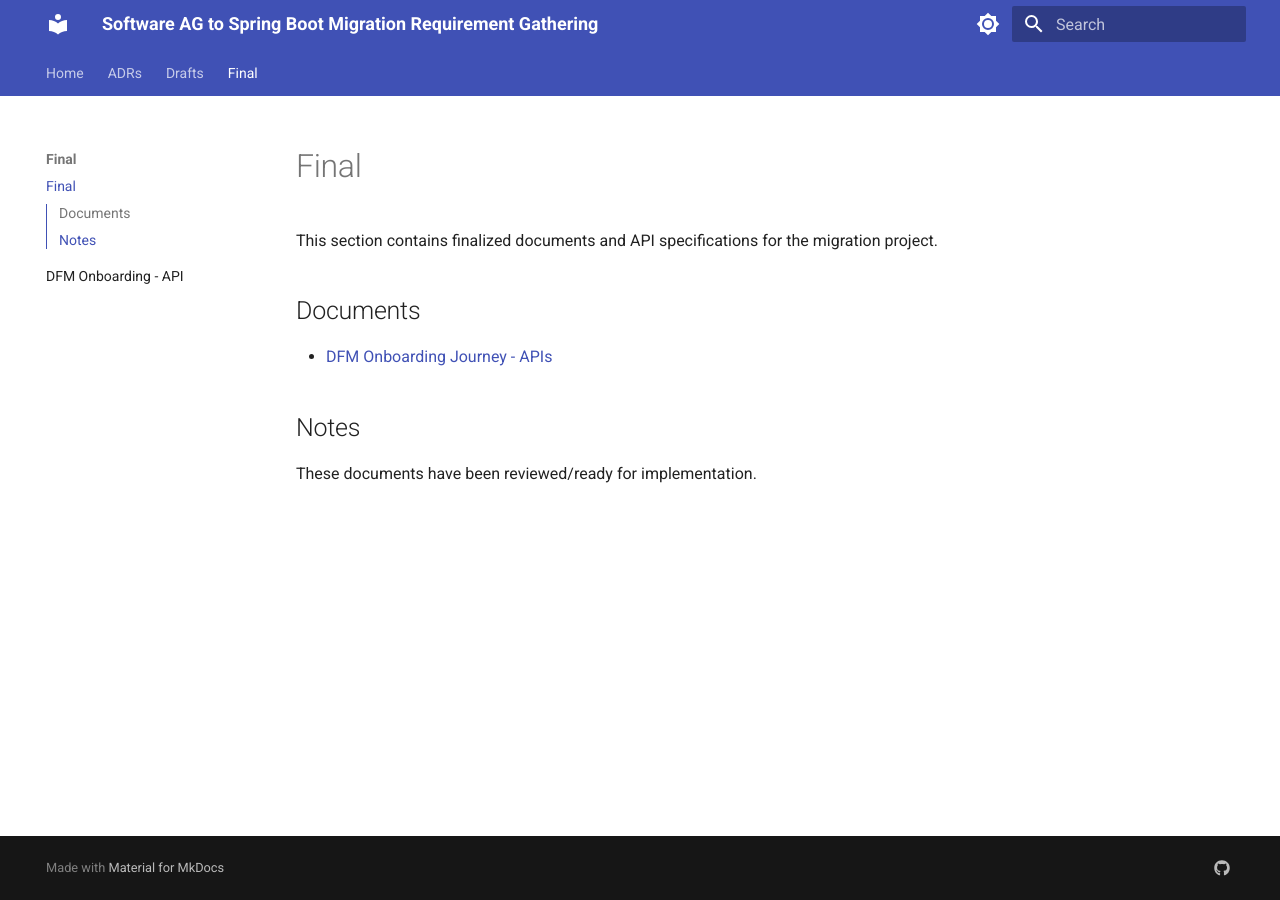
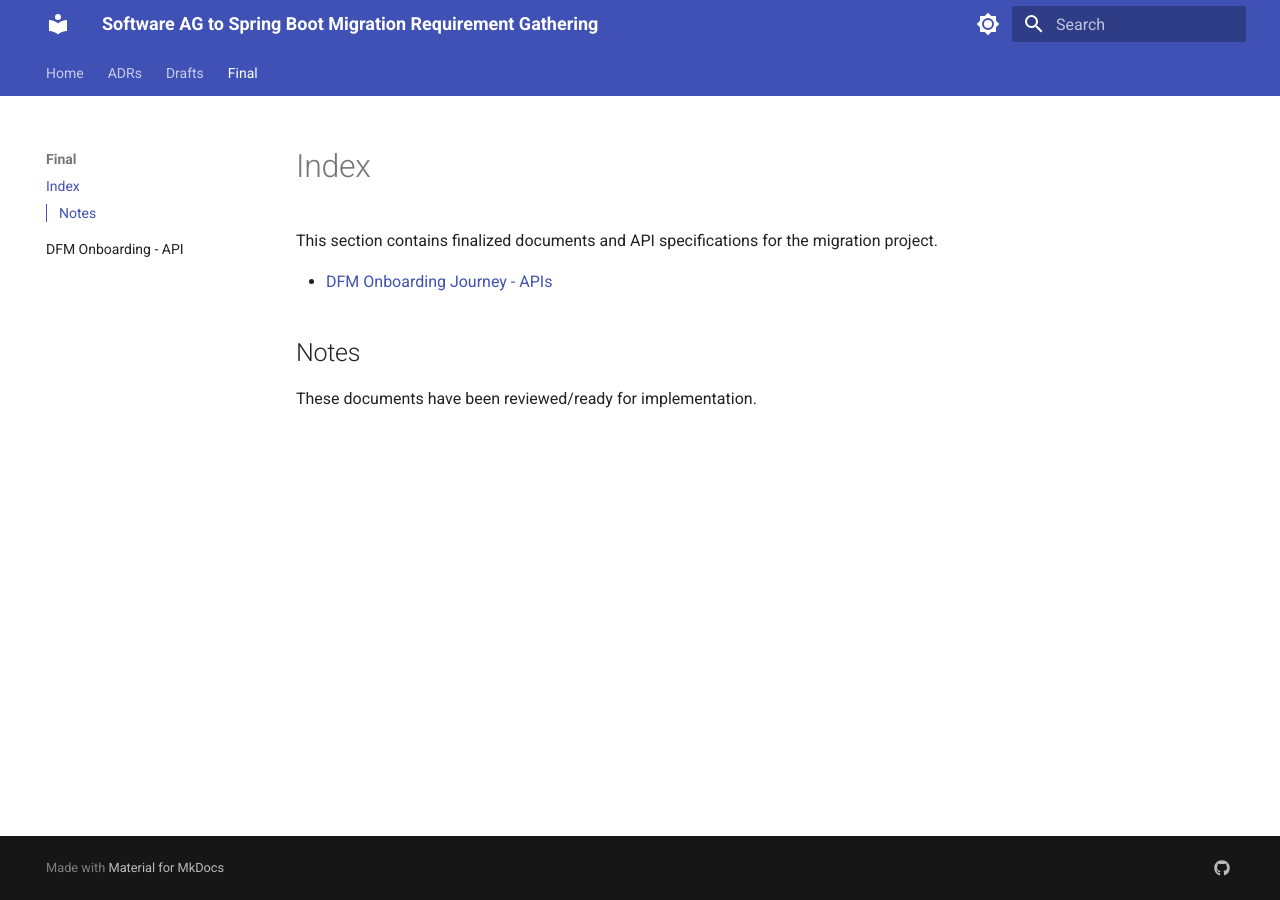
Before and after one commit to al-ramz/alramz-mw-docs, an MkDocs documentation site: the page built from docs/final/index.md, in a window 1280 px wide. Built offline with MkDocs 1.6.1 and Material for MkDocs 9.7.7, drawn with Linux system fonts in a browser that asks for light colours.

Commit message:
changes on Final Section

```diff
--- a/docs/final/index.md
+++ b/docs/final/index.md
@@ -1,8 +1,6 @@
-# Final
+
 
 This section contains finalized documents and API specifications for the migration project.
-
-## Documents
 
 - [DFM Onboarding Journey - APIs](dfmonboarding/DFM_Onboarding_API_Documentation.md)
 
```
